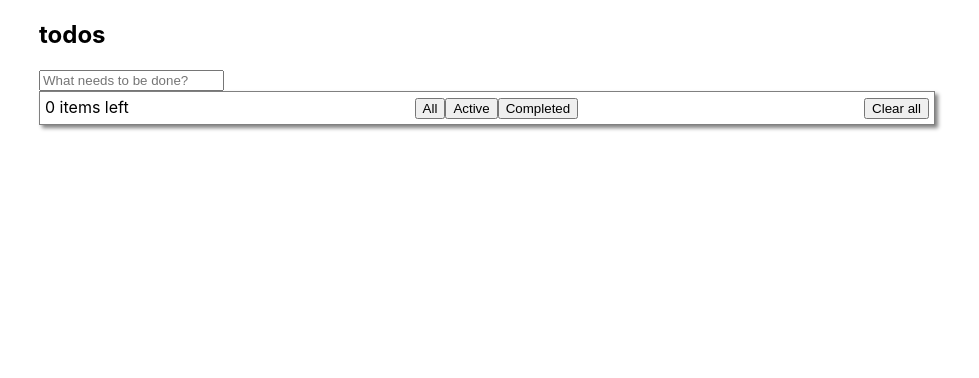
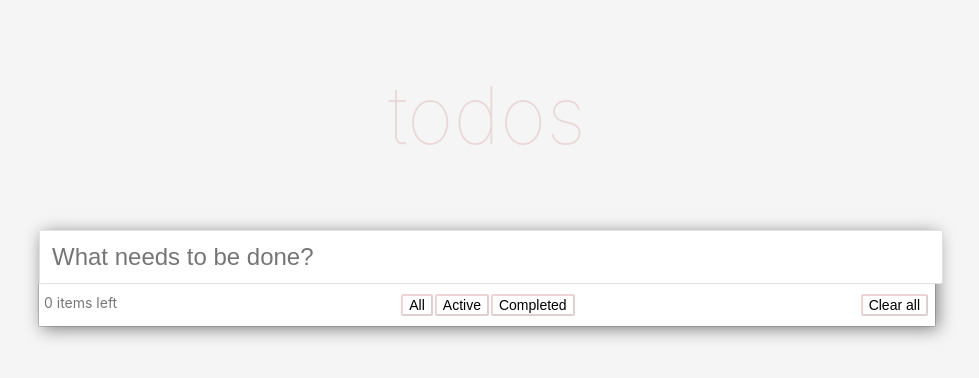
Before and after one commit to mbsyaswanth/iB-Assignments, a React (Create React App) app in the folder Assignment8 - Todo List/to-do-list/: page / in a window 1280 px wide. Shown: the top 378 px of the page, without its empty margins (153-1132 px from the left). Built offline with nearby package versions, Linux system fonts and the light colour scheme.

Commit message:
styling applied

```diff
--- a/Assignment8 - Todo List/to-do-list/src/Components/TodoContainer/TodoEntrybox/index.js
+++ b/Assignment8 - Todo List/to-do-list/src/Components/TodoContainer/TodoEntrybox/index.js
@@ -9,6 +9,10 @@ export class TodoEntrybox extends Component {
   }
   id = 0;
   submitTodo = event => {
+    if (this.state.input === "" || this.state.input === " ") {
+      event.preventDefault();
+      return;
+    }
     this.props.addTodo({
       id: this.id++,
       todoText: this.state.input,
@@ -28,6 +32,7 @@ export class TodoEntrybox extends Component {
     return (
       <form onSubmit={this.submitTodo}>
         <input
+          className="todo-inputbox"
           value={this.state.input}
           onChange={this.updateInput}
           placeholder="What needs to be done?"
--- a/Assignment8 - Todo List/to-do-list/src/Components/TodoContainer/TodoInfo/index.js
+++ b/Assignment8 - Todo List/to-do-list/src/Components/TodoContainer/TodoInfo/index.js
@@ -15,7 +15,7 @@ function TodoInfo(props) {
 
   return (
     <div className="todo-actions-container">
-      <span>{props.activeCount + " "}items left</span>
+      <span className="active-count">{props.activeCount + " "}items left</span>
       <span>
         <button className="todotype-btn" onClick={onAllClick}>
           All
--- a/Assignment8 - Todo List/to-do-list/src/Components/TodoContainer/TodoList/TodoItem/index.js
+++ b/Assignment8 - Todo List/to-do-list/src/Components/TodoContainer/TodoList/TodoItem/index.js
@@ -43,13 +43,20 @@ export class TodoItem extends Component {
         <span>
           {this.state.edit ? (
             <input
+              className="todo-inputbox"
               type="text"
               value={this.state.input}
               onChange={this.handleInputChange}
             />
           ) : (
-            <span className={this.props.completed ? "strike-text" : ""}>
+            <span
+              onDoubleClick={this.props.completed ? "" : this.handleEdit}
+              className={
+                "center " + (this.props.completed ? "strike-text" : "")
+              }
+            >
               <input
+                className="todo-item-checkbox"
                 type="checkbox"
                 checked={this.props.completed}
                 onChange={this.handleCompleted}
@@ -58,19 +65,22 @@ export class TodoItem extends Component {
             </span>
           )}
         </span>
-        <span>
+        <span className="center ">
           {this.state.edit ? (
             <span className="item-submit-btn">
               <input type="button" value="submit" onClick={this.handleSubmit} />
             </span>
           ) : (
-            <span className="item-edit-btn">
-              <input type="button" value="edit" onClick={this.handleEdit} />
-            </span>
+            ""
           )}
 
-          <span className="item-delete-btn">
-            <input type="button" onClick={this.handleDelete} value="X" />
+          <span>
+            <input
+              className="item-delete-btn"
+              type="button"
+              onClick={this.handleDelete}
+              value="X"
+            />
           </span>
         </span>
       </div>
--- a/Assignment8 - Todo List/to-do-list/src/Components/TodoContainer/index.js
+++ b/Assignment8 - Todo List/to-do-list/src/Components/TodoContainer/index.js
@@ -48,9 +48,11 @@ export class TodoContainer extends Component {
   };
 
   deleteIteminTodoList = index => {
-    let list = this.state.todoList;
-    list.splice(this.getItemIndexinList(index), 1);
-    this.setState({ todoList: list });
+    if (window.confirm("Do you really want to delete this item?")) {
+      let list = this.state.todoList;
+      list.splice(this.getItemIndexinList(index), 1);
+      this.setState({ todoList: list });
+    }
   };
 
   getItemIndexinList = id => {
@@ -85,8 +87,8 @@ export class TodoContainer extends Component {
   render() {
     return (
       <div className="todo-container">
+        <h2>todos</h2>
         <div className="todo-inner-container">
-          <h2>todos</h2>
           <TodoEntrybox addTodo={this.addToTodoList} />
           <TodoList
             list={this.state.todoList}
--- a/Assignment8 - Todo List/to-do-list/src/Components/TodoContainer/styles.css
+++ b/Assignment8 - Todo List/to-do-list/src/Components/TodoContainer/styles.css
@@ -1,29 +1,87 @@
 .todo-actions-container {
   display: flex;
   justify-content: space-between;
-  padding: 5px;
-  border: 1px solid grey;
-  box-shadow: 3px 3px 4px grey;
+  padding: 10px 5px;
+  box-shadow: 0px 0px 1px 0px #191919;
+  color: #777777;
+  font-size: 14px;
 }
 
 .todo-item-container {
   display: flex;
   justify-content: space-between;
   padding: 5px;
-  border: 1px solid grey;
+  box-shadow: 0px 0px 1px 0px #191919;
 }
 
 .todo-container {
   display: flex;
   flex-direction: column;
   align-items: center;
+  background: #f5f5f5;
+  height: 100vh;
 }
 
 .todo-inner-container {
   width: 70%;
-  /* box-shadow: 3px 3px 4px grey; */
+  background: white;
+  font-size: 24px;
+  box-shadow: 3px 3px 16px 0px grey;
 }
 
 .strike-text {
   text-decoration: line-through;
+  color: #d9d9d9;
+  font-size: 24px;
 }
+
+.todo-item-checkbox {
+  height: 40px;
+  width: 40px;
+  border-radius: 20px;
+  color: #f5f5f5;
+  margin-right: 20px;
+  cursor: pointer;
+}
+
+.center {
+  display: flex;
+  align-items: center;
+  justify-content: center;
+}
+
+.item-delete-btn {
+  display: none;
+}
+
+.todo-item-container:hover .item-delete-btn {
+  display: block;
+  border: none;
+  background: white;
+  color: red;
+  cursor: pointer;
+  font-size: 24px;
+}
+
+.todo-inputbox {
+  width: 98%;
+  border: 1px solid #e1e1e1;
+  border-radius: 2px;
+  background: white;
+  font-size: 24px;
+  padding: 12px;
+}
+
+.todotype-btn {
+  background: white;
+  border-radius: 2px;
+  border-color: rgba(175, 47, 47, 0.2);
+  margin-right: 2px;
+  font-size: 14px;
+}
+
+h2 {
+  color: rgba(175, 47, 47, 0.15);
+  font-size: 80px;
+  font-weight: 100;
+}
```
